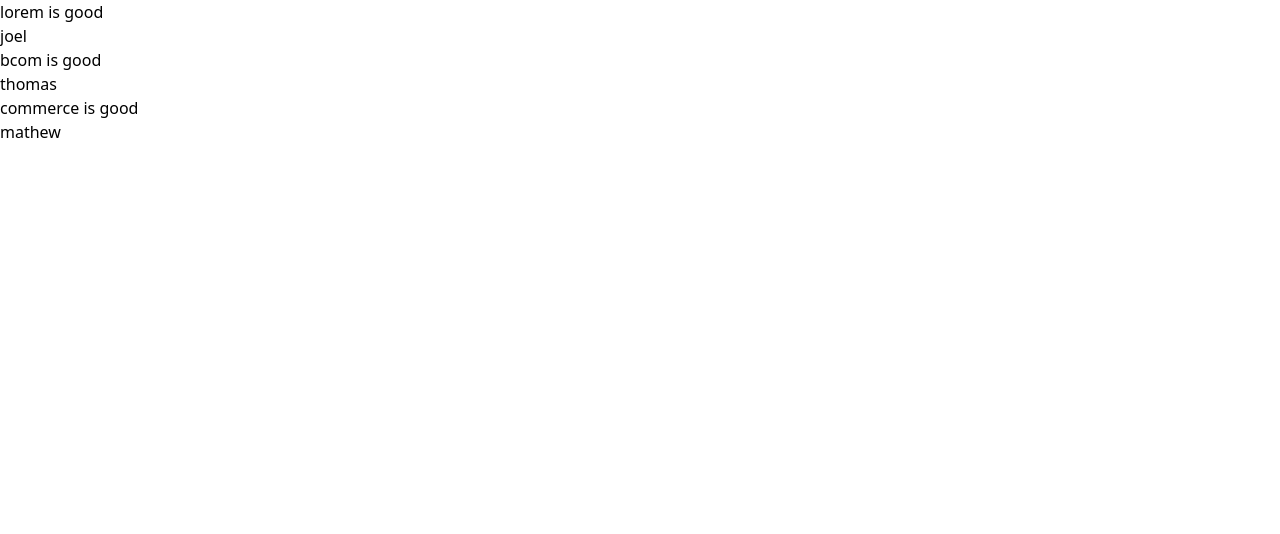
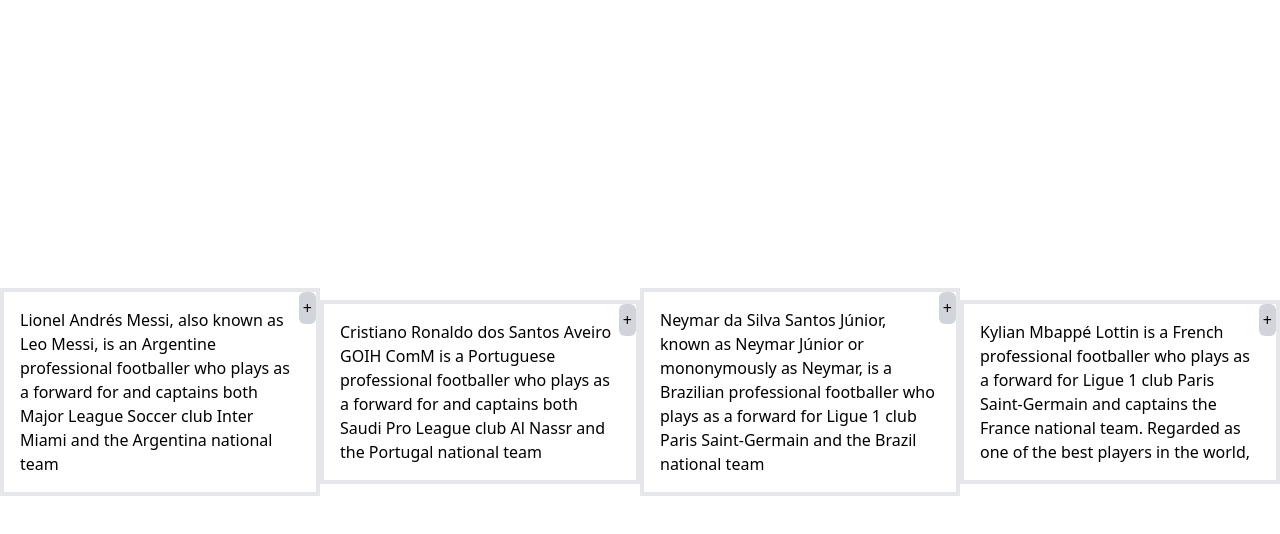
Before and after one commit to joeltmathew857/my-project3, a React (Create React App) app: page / in a window 1280 px wide. Shown: the top 534 px of the page. Built offline with nearby package versions, Linux system fonts and the light colour scheme; the HTML template or start-up script is replaced by a standard one.

Commit message:
added-button

```diff
--- a/src/Components/Accoundind.jsx
+++ b/src/Components/Accoundind.jsx
@@ -1,19 +1,30 @@
-import React from "react";
+import React, { useState } from "react";
 
 const Accoundind = ({ items }) => {
+  const [isOpen, setIsOpen] = useState(false);
+
+  const handleAccound = () => {
+    setIsOpen(!isOpen);
+  };
+
   return (
-    <div>
-      {items &&
-        items.map(({ namer, title, id }) => (
-          <div className="showfiled" key={id}>
-            <div className="shoetitle">
-              <h1>{title}</h1>
-            </div>
-            <div>
-              <p className="showtitle">{namer}</p>
-            </div>
+    <div className="container flex justify-center items-center h-screen">
+      {items.map(({ namer, title, id }) => (
+        <div className="box-border w-80 p-4 border-4 mb-4 relative" key={id}>
+          <button
+            className="absolute top-0 right-0 bg-gray-300 p-1 rounded-md"
+            onClick={handleAccound}
+          >
+            +
+          </button>
+          <div className="shoetitle">
+            <h1>{title}</h1>
           </div>
-        ))}
+          <div className="showcontent">
+            {isOpen && <p className="showtitle">{namer}</p>}
+          </div>
+        </div>
+      ))}
     </div>
   );
 };
--- a/src/Components/accountindata.jsx
+++ b/src/Components/accountindata.jsx
@@ -1,20 +1,25 @@
 // accountindata.jsx
 const accountindata = [
   {
-    namer: "joel",
-    title: "lorem is good",
+    namer: "messi",
+    title: "Lionel Andrés Messi, also known as Leo Messi, is an Argentine professional footballer who plays as a forward for and captains both Major League Soccer club Inter Miami and the Argentina national team",
     id: 1,
   },
   {
-    namer: "thomas",
-    title: "bcom is good",
+    namer: "Ronaldo",
+    title: "Cristiano Ronaldo dos Santos Aveiro GOIH ComM is a Portuguese professional footballer who plays as a forward for and captains both Saudi Pro League club Al Nassr and the Portugal national team",
     id: 3,
   },
   {
-    namer: "mathew", // Corrected the property name to "namer"
-    title: "commerce is good",
+    namer: "Neymar", // Corrected the property name to "namer"
+    title: "Neymar da Silva Santos Júnior, known as Neymar Júnior or mononymously as Neymar, is a Brazilian professional footballer who plays as a forward for Ligue 1 club Paris Saint-Germain and the Brazil national team",
     id: 2,
   },
+  {
+    namer: "mbappé", // Corrected the property name to "namer"
+    title: "Kylian Mbappé Lottin is a French professional footballer who plays as a forward for Ligue 1 club Paris Saint-Germain and captains the France national team. Regarded as one of the best players in the world, ",
+    id: 2,
+  }
 ];
 
 export default accountindata;
```
